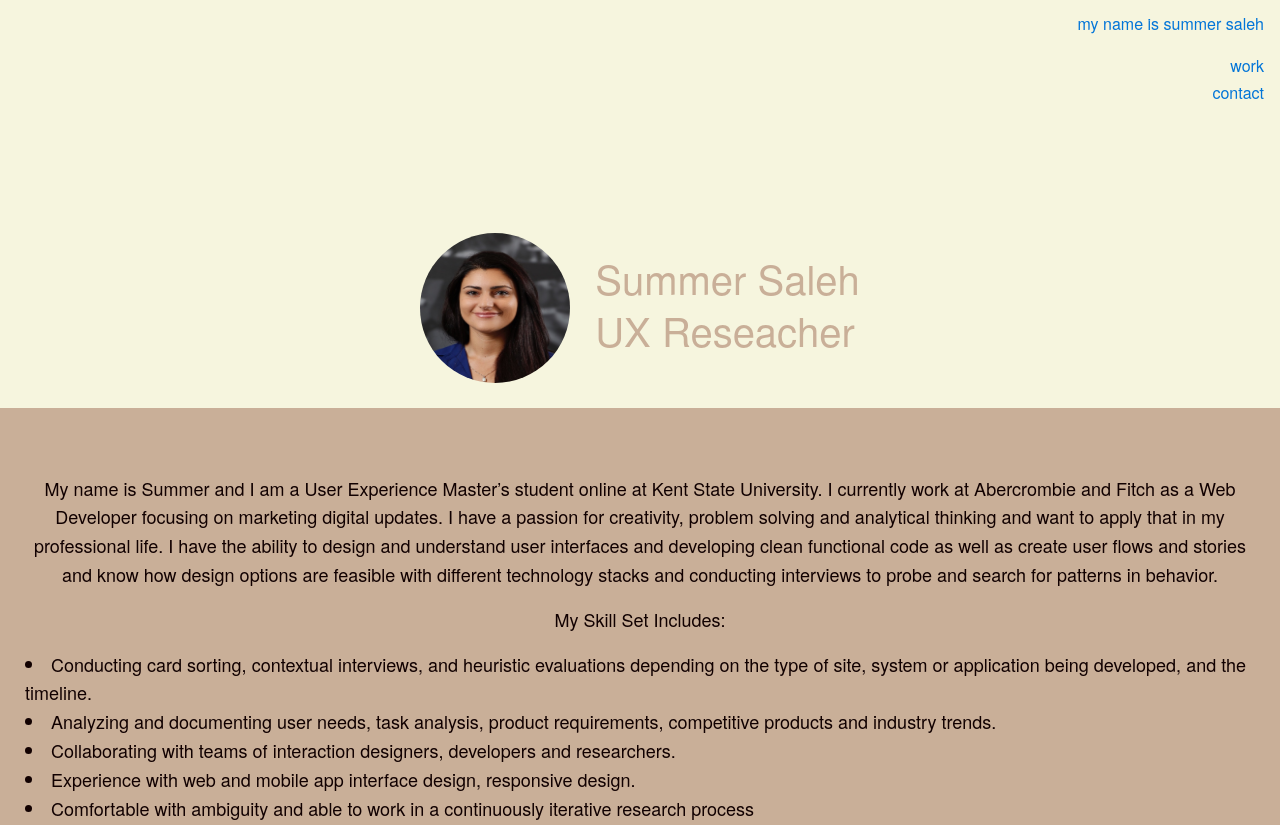
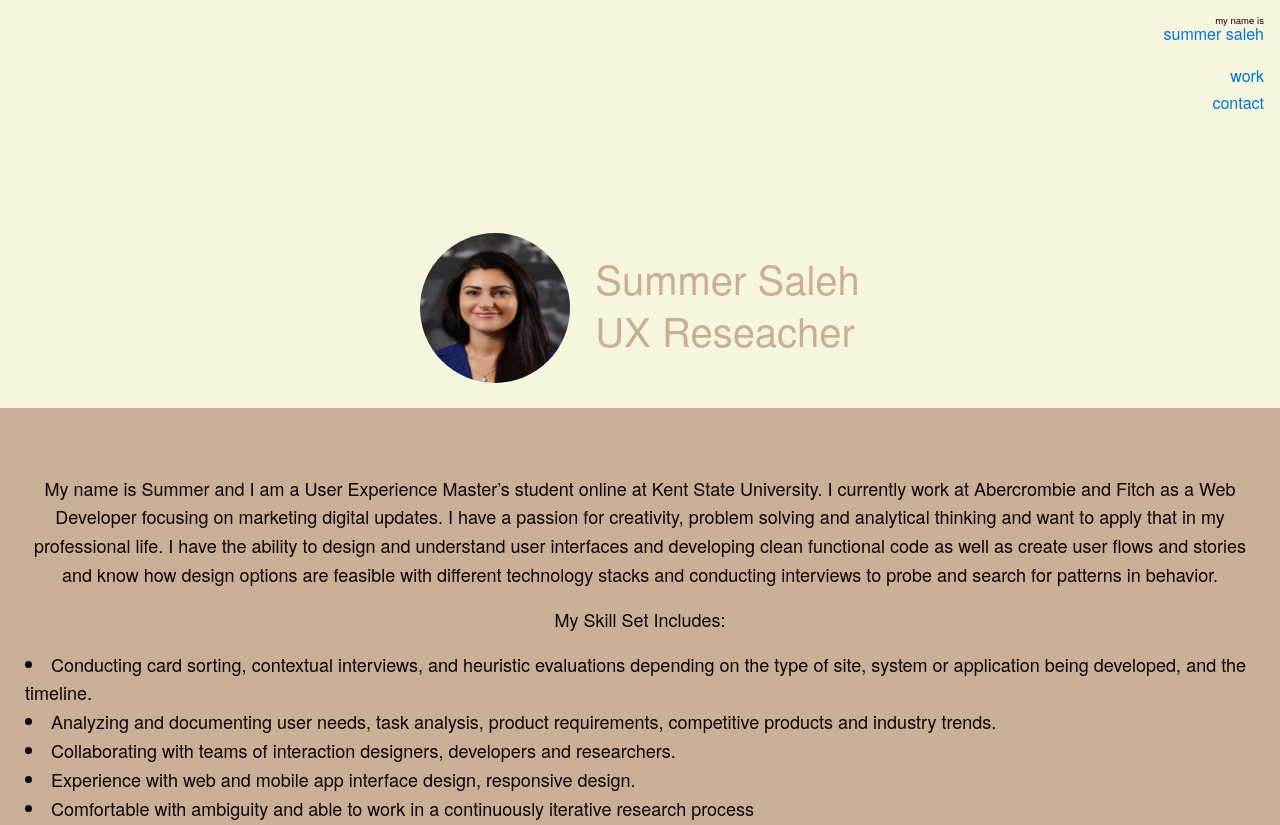
Before and after one commit to summersaleh/summersaleh.github.io, a plain HTML site: page index.html in a window 1280 px wide. Shown: the top 825 px of the page. Drawn offline with nearby package versions, Linux system fonts and the light colour scheme.

Commit message:
Missed styles for name in nav

```diff
--- a/css/styles.css
+++ b/css/styles.css
@@ -27,7 +27,7 @@ body {
     flex-direction: column;
     align-items: flex-end;
   }
-  .name {
+  .name__container {
     display: inline-block;
     text-align: right;
     text-transform: lowercase;
@@ -53,6 +53,11 @@ body {
     padding: 0.3rem 0 0.2rem;
     box-shadow: inset 0 0 0 rgba(11, 0, 0, 0);
     transition: all 0.2s ease;
+  }
+  .name__intro {
+    color: #100;
+    display: block;
+    font-size: 0.6rem;
   }
 
 @media only screen and (max-width: 991px) {
--- a/index.html
+++ b/index.html
@@ -15,9 +15,9 @@
 
 <body>
   <header role="banner" class="header">
-    <a href="/" rel="home" class="name">
-      <span class="c-logo__kicker">My name is</span>
-      <span class="c-logo__name">Summer Saleh</span>
+    <a href="/" rel="home" class="name__container">
+      <span class="name__intro">My name is</span>
+      <span class="name">Summer Saleh</span>
     </a><!--end name class-->
 
     <nav class="primary-nav" role="navigation">
```
